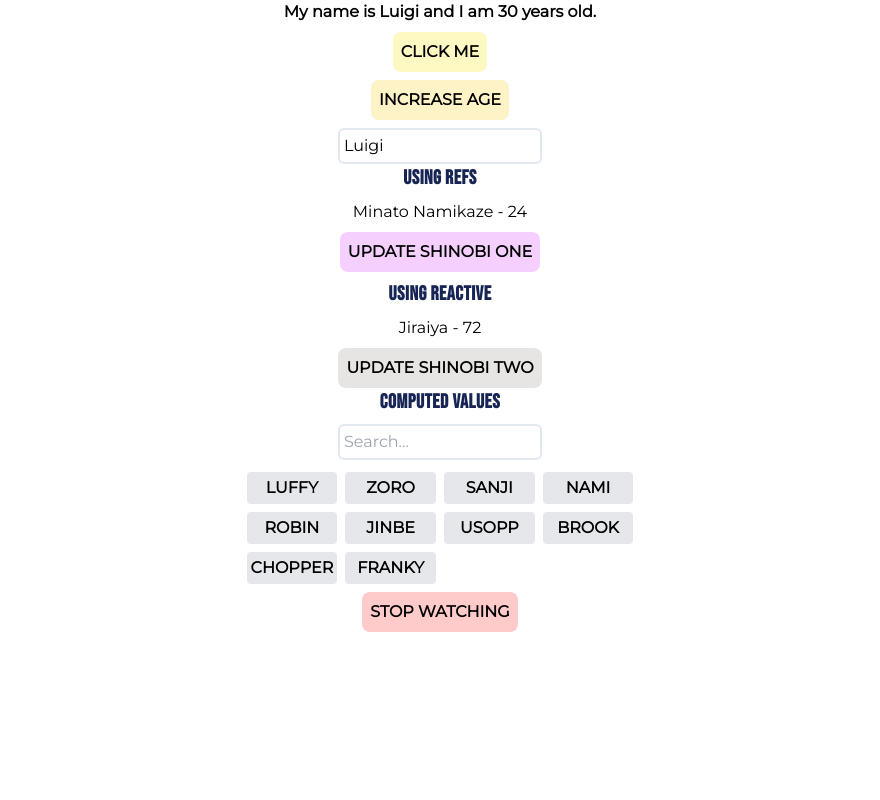
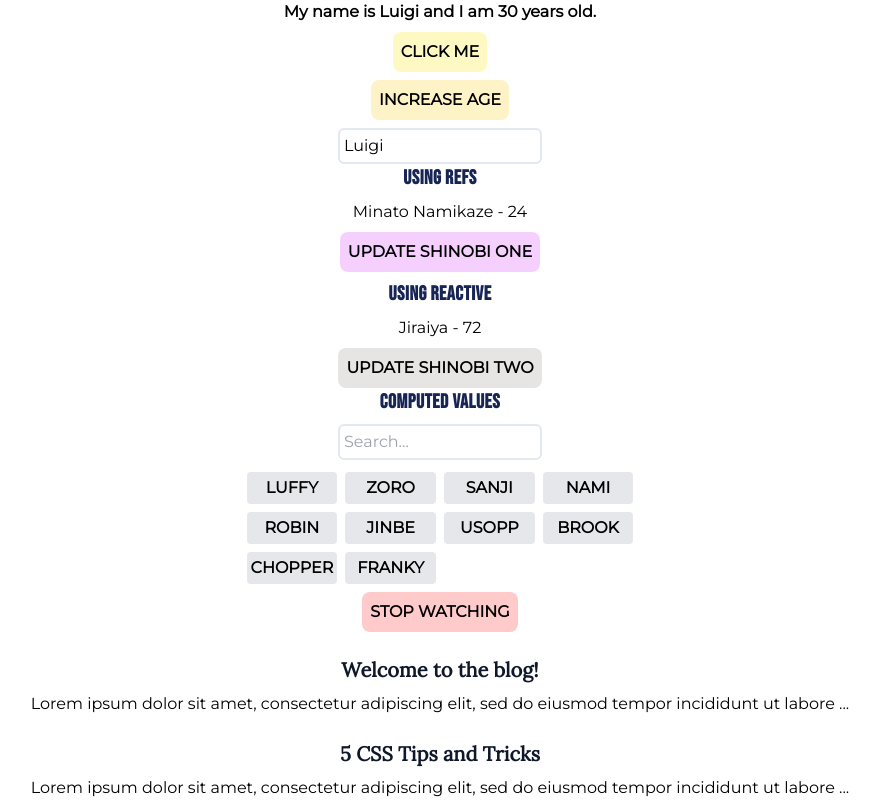
Before and after one commit to IRAKOZEAimeAubin/crispy-rotary-phone, a Vue app: page / in a window 1280 px wide. Shown: the whole page, without its empty margins (200-1080 px from the left). Built offline with nearby package versions, Linux system fonts and the light colour scheme.

Commit message:
feat: add props in setup

```diff
--- a/src/components/Home.vue
+++ b/src/components/Home.vue
@@ -21,13 +21,18 @@
     </div>
     <button class="bg-red-200 font-bold p-2 rounded-lg uppercase" @click=" stopWatching ">Stop Watching</button>
   </div>
+  <div>
+    <Posts :posts="posts"/>
+  </div>
 </template>
 
 <script>
 import { ref, reactive, computed, watch, watchEffect } from 'vue';
+import Posts from './Posts.vue';
 
 export default {
   name: "Home",
+  components: { Posts },
   setup () {
     let name = ref( "Luigi" )
     let age = ref( 30 )
@@ -89,6 +94,12 @@ export default {
       stopWatchEffect()
     }
 
+    // using props
+    const posts = ref( [
+      { id: 1, title: "Welcome to the blog!", body: "Lorem ipsum dolor sit amet, consectetur adipiscing elit, sed do eiusmod tempor incididunt ut labore et dolore magna aliqua. Justo donec enim diam vulputate ut pharetra. Augue lacus viverra vitae congue eu consequat ac. Nulla facilisi nullam vehicula ipsum a arcu cursus vitae. Ipsum suspendisse ultrices gravida dictum fusce ut placerat orci nulla." },
+      { id: 2, title: "5 CSS Tips and Tricks", body: "Lorem ipsum dolor sit amet, consectetur adipiscing elit, sed do eiusmod tempor incididunt ut labore et dolore magna aliqua. Turpis massa tincidunt dui ut ornare lectus sit amet. Curabitur gravida arcu ac tortor dignissim convallis aenean et. Ac turpis egestas maecenas pharetra convallis. Faucibus scelerisque eleifend donec pretium vulputate sapien." }
+    ] )
+
     return {
       name,
       age,
@@ -101,7 +112,8 @@ export default {
       names,
       search,
       matchingNames,
-      stopWatching
+      stopWatching,
+      posts
     }
   }
 }
--- /dev/null
+++ b/src/components/Posts.vue
@@ -0,0 +1,15 @@
+<template>
+    <div v-for=" post  in  posts " key="post.id">
+        <SinglePost :post=" post " />
+    </div>
+</template>
+
+<script>
+import SinglePost from './SinglePost.vue';
+
+export default {
+    name: "Posts",
+    components: { SinglePost },
+    props: [ "posts" ]
+};
+</script>
--- /dev/null
+++ b/src/components/SinglePost.vue
@@ -0,0 +1,24 @@
+<template>
+    <div class="flex flex-col items-center justify-center mt-4">
+        <h3 class="font-serif text-slate-900 text-xl font-bold m-2">{{ post.title }}</h3>
+        <p class="text-justify font-medium">{{ snippet }}</p>
+    </div>
+</template>
+
+<script>
+import { computed } from 'vue';
+
+export default {
+    name: "SinglePost",
+    props: [ "post" ],
+    setup ( props ) {
+        const snippet = computed( () => {
+            return `${ props.post.body.substring( 0, 100 ) }...`
+        } )
+
+        return {
+            snippet
+        }
+    }
+}
+</script>
```
